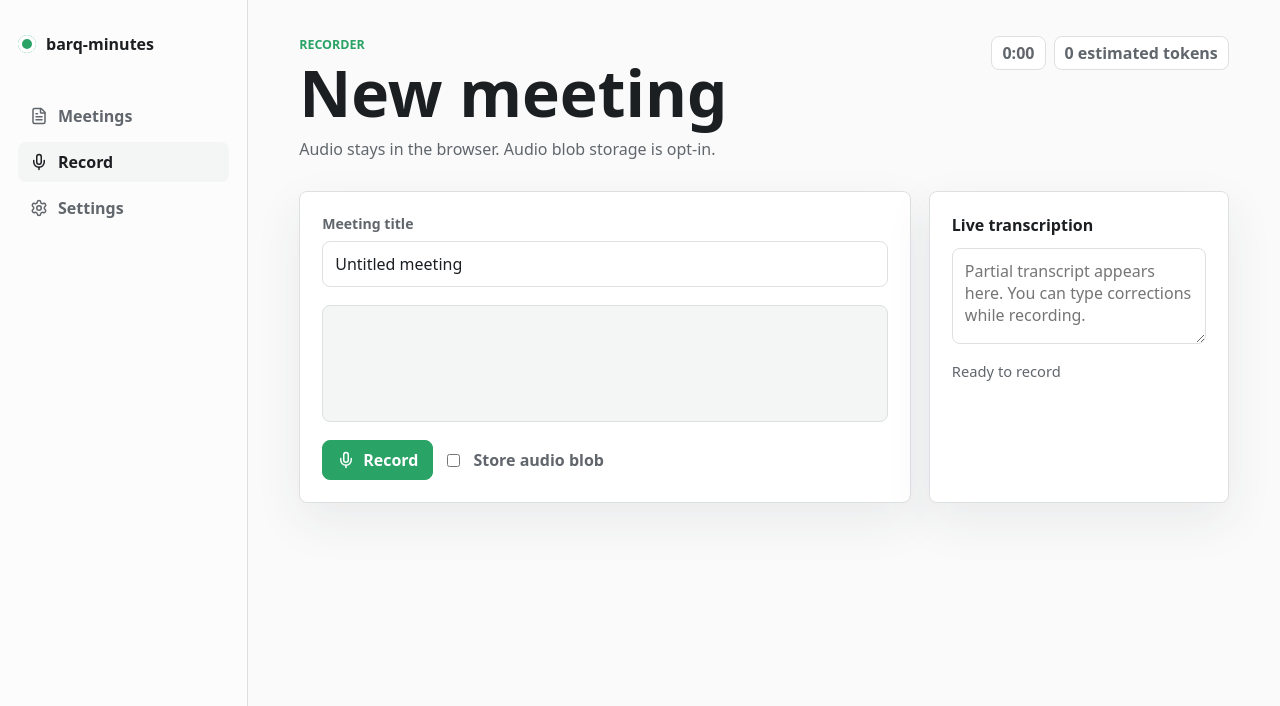
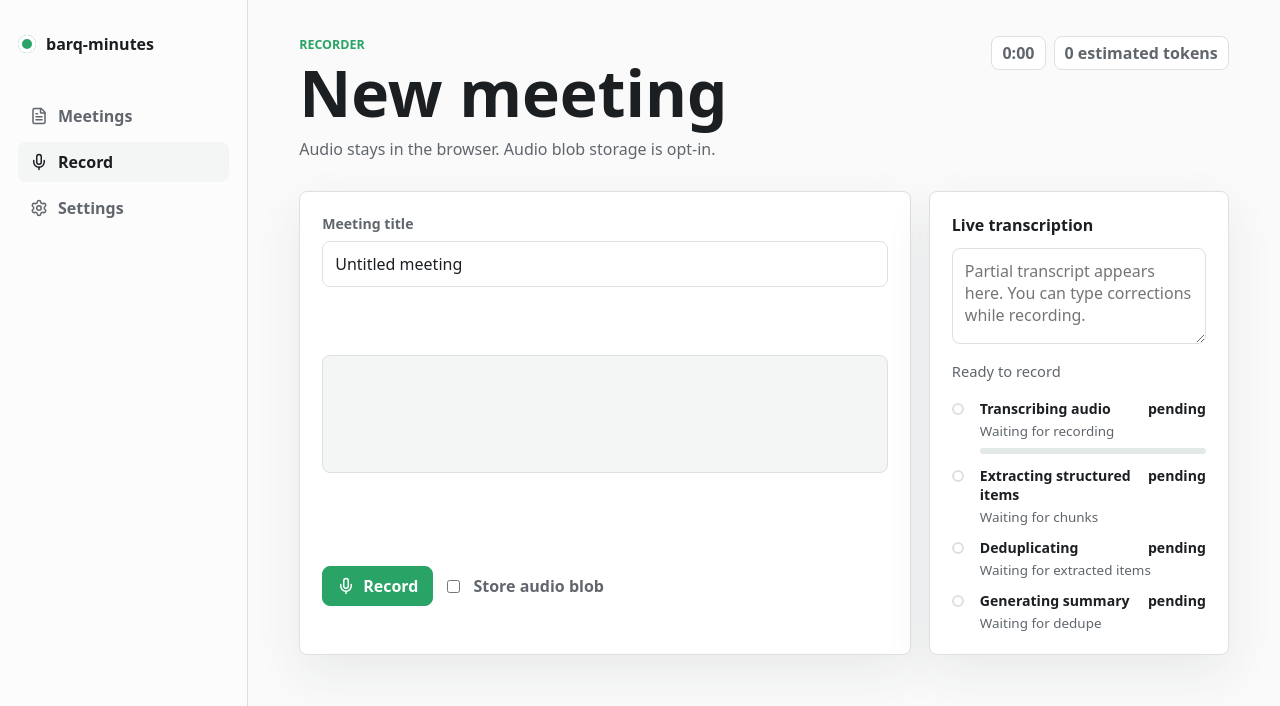
Before and after one commit to YASSERRMD/barq-minutes, a React (Vite) app: page /record in a window 1280 px wide. Shown: the top 706 px of the page. Built offline with nearby package versions, Linux system fonts and the light colour scheme; what @huggingface/transformers would draw is missing.

Commit message:
feat(ui): processing progress timeline component

```diff
--- a/src/components/ProgressTimeline.tsx
+++ b/src/components/ProgressTimeline.tsx
@@ -1,3 +1,31 @@
-export default function ProgressTimeline() {
-  return <div>Processing</div>;
+export type ProgressStep = {
+  id: string;
+  label: string;
+  detail: string;
+  status: 'pending' | 'active' | 'done';
+  progress?: number | null;
+};
+
+export default function ProgressTimeline({ steps }: { steps: ProgressStep[] }) {
+  return (
+    <ol className="progress-timeline" aria-label="Processing progress">
+      {steps.map((step) => (
+        <li key={step.id} className={`progress-step ${step.status}`}>
+          <div className="progress-dot" />
+          <div className="progress-content">
+            <div className="progress-row">
+              <span>{step.label}</span>
+              <span>{step.status}</span>
+            </div>
+            <p>{step.detail}</p>
+            {typeof step.progress === 'number' ? (
+              <div className="progress-bar" aria-label={`${step.label} progress`}>
+                <span style={{ width: `${Math.max(0, Math.min(100, step.progress))}%` }} />
+              </div>
+            ) : null}
+          </div>
+        </li>
+      ))}
+    </ol>
+  );
 }
--- a/src/routes/Recording.tsx
+++ b/src/routes/Recording.tsx
@@ -1,6 +1,7 @@
 import { useEffect, useMemo, useRef, useState } from 'react';
 import { useNavigate } from 'react-router-dom';
 import { Mic, MicOff, Square } from 'lucide-react';
+import ProgressTimeline, { type ProgressStep } from '../components/ProgressTimeline';
 import Waveform from '../components/Waveform';
 import { extractActionItems } from '../pipeline/extractActionItems';
 import { extractDecisions } from '../pipeline/extractDecisions';
@@ -34,6 +35,12 @@ export default function Recording() {
   const [analyser, setAnalyser] = useState<AnalyserNode | null>(null);
   const [partialText, setPartialText] = useState('');
   const [status, setStatus] = useState('Ready to record');
+  const [progressSteps, setProgressSteps] = useState<ProgressStep[]>([
+    { id: 'transcribe', label: 'Transcribing audio', detail: 'Waiting for recording', status: 'pending', progress: 0 },
+    { id: 'extract', label: 'Extracting structured items', detail: 'Waiting for chunks', status: 'pending' },
+    { id: 'dedupe', label: 'Deduplicating', detail: 'Waiting for extracted items', status: 'pending' },
+    { id: 'summary', label: 'Generating summary', detail: 'Waiting for dedupe', status: 'pending' },
+  ]);
 
   useEffect(() => {
     if (state !== 'recording') return;
@@ -92,11 +99,20 @@ export default function Recording() {
     const duration = Math.max(1, Math.floor((endedAt - startedAtRef.current) / 1000));
 
     setStatus('Transcribing audio locally');
+    setProgressSteps([
+      { id: 'transcribe', label: 'Transcribing audio', detail: 'Loading ASR model and decoding audio', status: 'active', progress: 5 },
+      { id: 'extract', label: 'Extracting structured items', detail: 'Waiting for chunks', status: 'pending' },
+      { id: 'dedupe', label: 'Deduplicating', detail: 'Waiting for extracted items', status: 'pending' },
+      { id: 'summary', label: 'Generating summary', detail: 'Waiting for dedupe', status: 'pending' },
+    ]);
     const transcript = await transcribeAudioBlob(blob, {
       meetingTitle: title,
       fallbackText: partialText,
       onProgress: (event) => setStatus(event.message),
     });
+    setProgressSteps((steps) => steps.map((step) => (
+      step.id === 'transcribe' ? { ...step, status: 'done', detail: 'Transcript ready', progress: 100 } : step
+    )));
 
     const windows = chunkTranscriptForExtraction(transcript);
     const totalChunks = windows.length;
@@ -106,6 +122,11 @@ export default function Recording() {
 
     for (const window of windows) {
       setStatus(`Extracting structured items ${window.index + 1}/${totalChunks}`);
+      setProgressSteps((steps) => steps.map((step) => (
+        step.id === 'extract'
+          ? { ...step, status: 'active', detail: `${window.index + 1}/${totalChunks} chunks`, progress: ((window.index + 1) / Math.max(1, totalChunks)) * 100 }
+          : step
+      )));
       const [d, a, q] = await Promise.all([
         extractDecisions(window, totalChunks),
         extractActionItems(window, totalChunks),
@@ -115,12 +136,27 @@ export default function Recording() {
       actionItems.push(...a);
       openQuestions.push(...q);
     }
+    setProgressSteps((steps) => steps.map((step) => (
+      step.id === 'extract' ? { ...step, status: 'done', detail: `${totalChunks}/${totalChunks} chunks`, progress: 100 } : step
+    )));
 
     setStatus('Deduplicating structured items');
+    setProgressSteps((steps) => steps.map((step) => (
+      step.id === 'dedupe' ? { ...step, status: 'active', detail: 'Clustering duplicate items', progress: null } : step
+    )));
     const deduped = await dedupeStructuredItems({ decisions, actionItems, openQuestions });
+    setProgressSteps((steps) => steps.map((step) => (
+      step.id === 'dedupe' ? { ...step, status: 'done', detail: 'Done', progress: 100 } : step
+    )));
 
     setStatus('Generating summary');
+    setProgressSteps((steps) => steps.map((step) => (
+      step.id === 'summary' ? { ...step, status: 'active', detail: 'Creating 5 executive bullets', progress: null } : step
+    )));
     const summary = await generateFinalSummary({ transcript, ...deduped });
+    setProgressSteps((steps) => steps.map((step) => (
+      step.id === 'summary' ? { ...step, status: 'done', detail: 'Done', progress: 100 } : step
+    )));
 
     const audioBlobKey = storeAudio ? await saveAudioBlob(id, blob) : null;
     const meeting = await saveMeeting({
@@ -211,6 +247,7 @@ export default function Recording() {
             disabled={state === 'processing'}
           />
           <p className="status-line">{status}</p>
+          <ProgressTimeline steps={progressSteps} />
         </aside>
       </div>
     </section>
--- a/src/styles/globals.css
+++ b/src/styles/globals.css
@@ -337,6 +337,63 @@ button {
   font-size: 0.92rem;
 }
 
+.progress-timeline {
+  display: grid;
+  gap: 12px;
+  margin: 18px 0 0;
+  padding: 0;
+  list-style: none;
+}
+
+.progress-step {
+  display: grid;
+  grid-template-columns: 18px minmax(0, 1fr);
+  gap: 10px;
+}
+
+.progress-dot {
+  width: 12px;
+  height: 12px;
+  margin-top: 4px;
+  border-radius: 50%;
+  border: 2px solid var(--border);
+}
+
+.progress-step.active .progress-dot,
+.progress-step.done .progress-dot {
+  border-color: var(--accent);
+  background: var(--accent);
+}
+
+.progress-row {
+  display: flex;
+  justify-content: space-between;
+  gap: 10px;
+  font-size: 0.88rem;
+  font-weight: 750;
+}
+
+.progress-content p {
+  margin: 4px 0 0;
+  color: var(--muted);
+  font-size: 0.84rem;
+}
+
+.progress-bar {
+  height: 6px;
+  overflow: hidden;
+  margin-top: 8px;
+  border-radius: 999px;
+  background: hsl(150 12% 90%);
+}
+
+.progress-bar span {
+  display: block;
+  height: 100%;
+  border-radius: inherit;
+  background: var(--accent);
+}
+
 @media (max-width: 980px) {
   .record-layout {
     grid-template-columns: 1fr;
```
